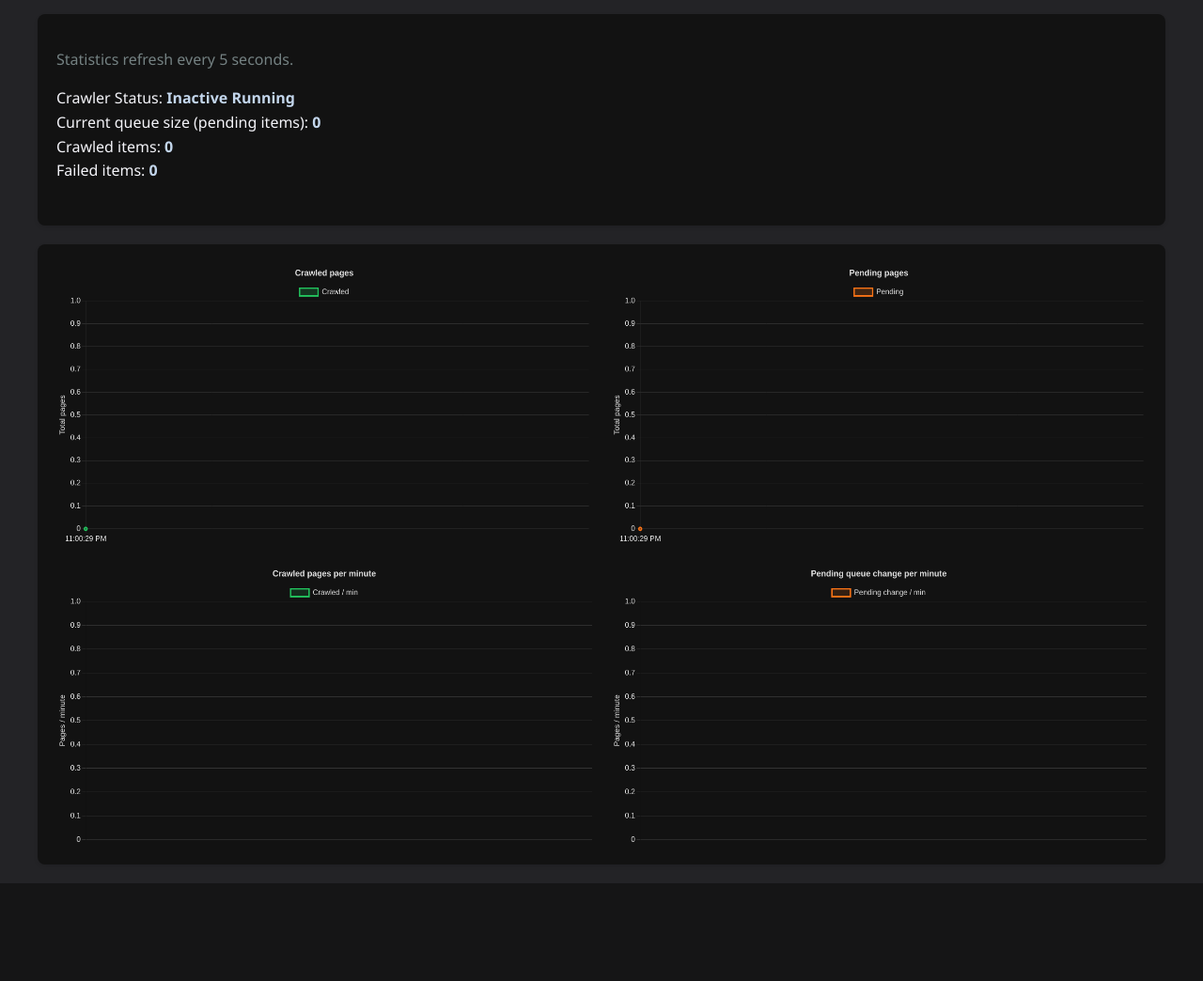
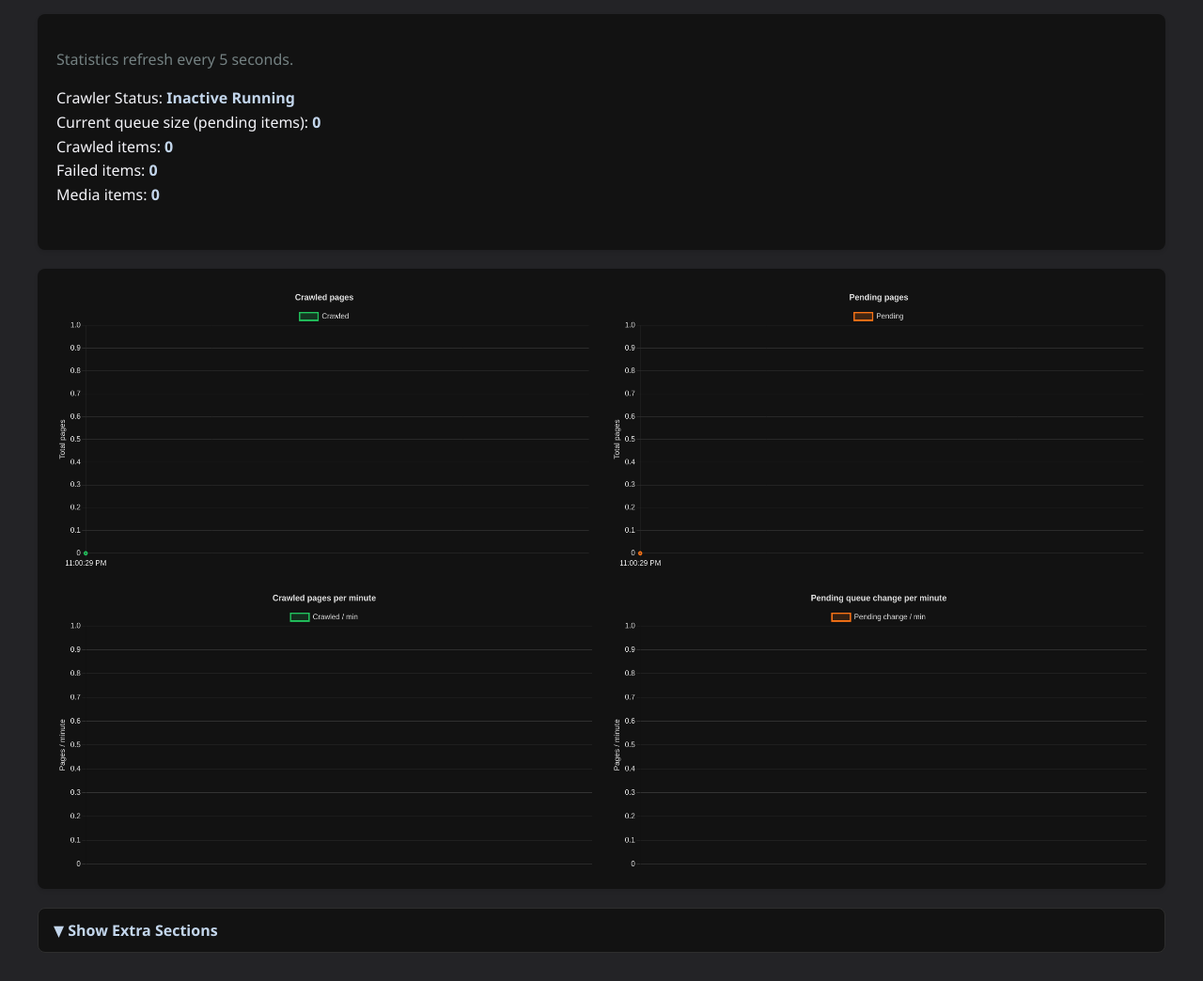
Before and after one commit to R3TR0R0C4/SerpentSearch_v3, a Flask app: page /admin in a window 1280 px wide. Shown: the part 253-1297 px from the top of the page at 94% size. Before the commit the page ends 1193 px from the top, so only its background shows below. Run offline with Flask 3, Linux system fonts and the light colour scheme; data that the repository does not hold is empty.

Commit message:
Added media counter, and a dropdown in the html for information

```diff
--- a/static/css/admin.css
+++ b/static/css/admin.css
@@ -1,38 +1,45 @@
+/* General page styling */
 body {
     font-family: 'Segoe UI', Tahoma, Geneva, Verdana, sans-serif;
     max-width: 1200px;
     margin: 0 auto;
     padding: 20px;
-    background-color: #232326;
-    color: #f4f4f9;
+    background-color: #232326; /* Dark background */
+    color: #f4f4f9; /* Light text */
 }
 
+/* Title styling */
 h1 {
     color: #c3d6ec;
     border-bottom: 2px solid #ddd;
     padding-bottom: 10px;
 }
 
+/* Form layout and appearance */
 form {
     background: #121212;
     padding: 20px;
     border-radius: 8px;
     box-shadow: 0 2px 4px rgba(0, 0, 0, 0.1);
     margin-bottom: 20px;
+
+    /* Input/label arrangement */
     display: flex;
     gap: 10px;
     align-items: center;
     flex-wrap: wrap;
 }
 
+/* Input fields */
 input[type="text"],
 input[type="number"] {
     padding: 8px;
     border: 1px solid #ccc;
     border-radius: 4px;
-    flex-grow: 1;
+    flex-grow: 1; /* Expand inputs to fill space */
 }
 
+/* Submit button & regular buttons */
 input[type="submit"],
 button {
     background-color: #3498db;
@@ -42,28 +49,33 @@ button {
     border-radius: 4px;
     cursor: pointer;
     font-weight: bold;
-    transition: background 0.3s;
+    transition: background 0.3s; /* Smooth hover animation */
 }
 
+/* Hover effect for interactive buttons */
 input[type="submit"]:hover,
 button:hover {
     background-color: #2980b9;
 }
 
+/* Button group layout */
 .button-controls {
     margin: 20px 0;
     display: flex;
     gap: 10px;
 }
 
+/* Pause button color override */
 #pause-btn {
     background-color: #f39c12;
 }
 
+/* Resume button color override */
 #resume-btn {
     background-color: #27ae60;
 }
 
+/* Reusable stats box wrapper */
 .stats-box {
     background: #121212;
     padding: 20px;
@@ -73,20 +85,23 @@ button:hover {
     line-height: 1.6;
 }
 
+/* Bold text inside stats sections */
 .stats-box div {
     font-weight: 500;
 }
 
+/* Light-grey descriptor text */
 #refresh-explain {
     color: #748182;
 }
 
+/* Highlight numbers dynamically updated by JavaScript */
 span[id] {
     color: #c3d6ec;
     font-weight: bold;
 }
 
-/* Chart Layout */
+/* Chart container block */
 #chartSection {
     background: #121212;
     padding: 20px;
@@ -94,23 +109,70 @@ span[id] {
     box-shadow: 0 2px 4px rgba(0, 0, 0, 0.1);
 }
 
+/* Grid layout for 4 charts */
 #chartContainer {
     display: grid;
     grid-template-columns: 1fr 1fr;
     gap: 20px;
 }
 
-#crawledChart {
-    color: green;
-}
-
+/* Individual canvas defaults (override auto sizing) */
 canvas {
     width: 100% !important;
     height: 300px !important;
 }
 
+/* Responsive behavior: collapse into single-column charts */
 @media (max-width: 1000px) {
     #chartContainer {
         grid-template-columns: 1fr;
     }
 }
+
+/* Dropdown toggle (header that reveals hidden content) */
+.dropdown-toggle {
+    background: #121212;
+    padding: 12px 16px;
+    border-radius: 8px;
+    cursor: pointer;
+    font-weight: bold;
+    font-size: 16px;
+    color: #c3d6ec;
+    border: 1px solid #2e2e2e;
+    transition: background 0.3s;
+    display: block;
+    margin: 20px 0 10px 0;
+}
+
+/* Hidden dropdown container (appears when checkbox is checked) */
+.dropdown-content {
+    display: none;
+    background: #121212;
+    padding: 20px;
+    border-radius: 8px;
+    box-shadow: 0 2px 4px rgba(0, 0, 0, 0.3);
+    margin-bottom: 20px;
+}
+
+/* Checkbox hack: show dropdown when checked */
+#dropdown-checkbox:checked ~ .dropdown-content {
+    display: block;
+}
+
+/* Styling of explanation panels */
+.chart-info {
+    margin-top: 12px;
+    padding: 12px;
+    background: rgba(255,255,255,0.05);
+    border-radius: 8px;
+    border-left: 3px solid #444;
+}
+
+.chart-info strong {
+    color: #e0e0e0;
+    font-size: 16px;
+}
+
+.chart-info small {
+    line-height: 1.4;
+}
--- a/static/js/app.js
+++ b/static/js/app.js
@@ -6,6 +6,7 @@ function updateStats() {
       document.getElementById("queue-size").innerText = data.pending;
       document.getElementById("crawled-items").innerText = data.crawled;
       document.getElementById("failed-items").innerText = data.failed;
+      document.getElementById('media-items').innerText = data.media;
 
       // Determine and display the main running status
       let statusText;
--- a/templates/admin.html
+++ b/templates/admin.html
@@ -48,21 +48,66 @@
         <div>Current queue size (pending items): <span id="queue-size">Loading...</span></div>
         <div>Crawled items: <span id="crawled-items">Loading...</span></div>
         <div>Failed items: <span id="failed-items">Loading...</span></div>
-
+        <div>Media items: <span id="media-items">Loading...</span></div>
         <br>
 
     </div>
 
 
-  <div id="chartSection">
-    <div id="chartContainer">
-      <canvas id="crawledChart"></canvas>
-      <canvas id="pendingChart"></canvas>
+    <div id="chartSection">
+        <div id="chartContainer">
+            <canvas id="crawledChart"></canvas> <!--Total amount of crawled pages-->
+            <canvas id="pendingChart"></canvas> <!--Total amount of pages in the queue waiting to be processed-->
+            <canvas id="crawledRateChart"></canvas> <!--Rate of crawled pages /min-->
+            <canvas id="pendingRateChart"></canvas> <!--Rate of page changes in queue-->
+        </div>
+    </div>
 
-      <canvas id="crawledRateChart"></canvas>
-      <canvas id="pendingRateChart"></canvas>
+    <label class="dropdown-toggle" for="dropdown-checkbox">
+        ▼ Show Extra Sections
+    </label>
+    <input type="checkbox" id="dropdown-checkbox" hidden>
+
+    <div class="dropdown-content">
+        <div class="stats-box">
+            <div class="chart-info">
+                <p><strong>Crawled pages</strong><br>
+                    <small style="color:#aaaaaa;">Cumulative total of pages successfully downloaded and processed since
+                        the
+                        crawler started or was last reset.</small>
+                </p>
+            </div>
+
+            <!-- After <canvas id="pendingChart"> -->
+            <div class="chart-info">
+                <p><strong>Pending pages</strong><br>
+                    <small style="color:#aaaaaa;">Current size of the queue — pages discovered but not yet crawled. This
+                        is the
+                        backlog.</small>
+                </p>
+            </div>
+
+            <!-- After <canvas id="crawledRateChart"> -->
+            <div class="chart-info">
+                <p><strong>Crawled pages / minute</strong><br>
+                    <small style="color:#aaaaaa;">Real-time crawling speed. Shows how many pages your crawler is
+                        successfully
+                        processing per minute right now (green = healthy and fast).</small>
+                </p>
+            </div>
+
+            <!-- After <canvas id="pendingRateChart"> -->
+            <div class="chart-info">
+                <p><strong>Pending queue change / minute</strong><br>
+                    <small style="color:#aaaaaa;">Rate at which the queue is growing or shrinking.<br>
+                        • Positive (orange line up) = discovering new URLs faster than crawling → queue growing<br>
+                        • Negative (orange line down) = crawler is winning → queue shrinking<br>
+                        • Near zero = steady state (balanced)</small>
+                </p>
+            </div>
+        </div>
+
     </div>
-  </div>
 
 </body>
 
```
